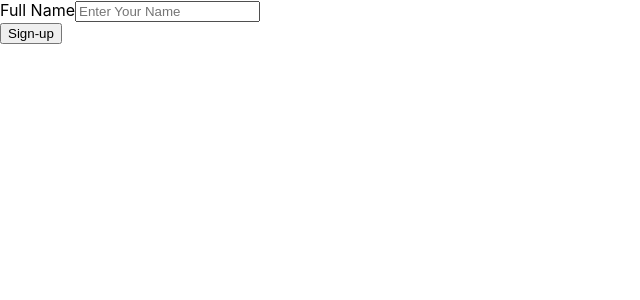
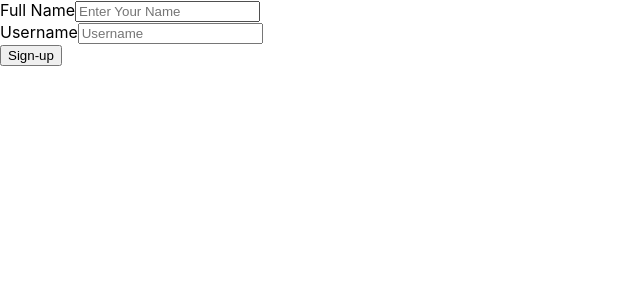
Before and after one commit to l-palermo/Foodie, a React (Create React App) app: page / in a window 1280 px wide. Shown: the top 300 px of the page, without its empty margins (0-640 px from the left). Built offline with nearby package versions, Linux system fonts and the light colour scheme.

Commit message:
Add field for username

```diff
--- a/src/Signup/Signup.js
+++ b/src/Signup/Signup.js
@@ -8,7 +8,8 @@ class Signup extends Component {
 
     this.state = {
       newUser: {
-        name: ""
+        name: "",
+        username: ""
       }
     }
     // this.handleSubmit = this.handleSubmit.bind(this);
@@ -42,16 +43,27 @@ class Signup extends Component {
 
   }
 
+
   render() {
     return (
       <form onSubmit={this.handleFormSubmit}>
         <Input type={'text'}
           title={'Full Name'}
-          name={'name'}
+          name={'fullname'}
           value={this.state.newUser.name}
           placeholder={'Enter Your Name'}
           onChange={this.handleInput}
         />
+
+        <Input type={'text'}
+          title={'Username'}
+          name={'username'}
+          value={this.state.newUser.username}
+          placeholder={'Username'}
+          onChange={this.handleInput}
+        />
+
+
         <Button
           action={this.handleFormSubmit}
           title={"Sign-up"} />
```
